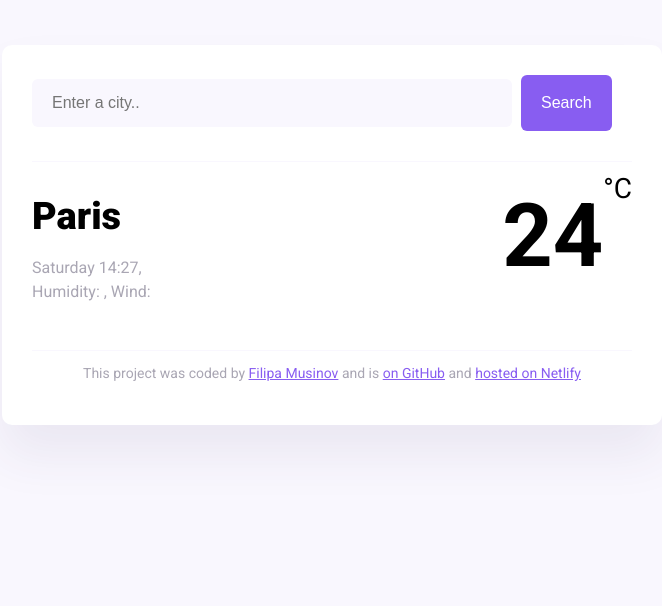
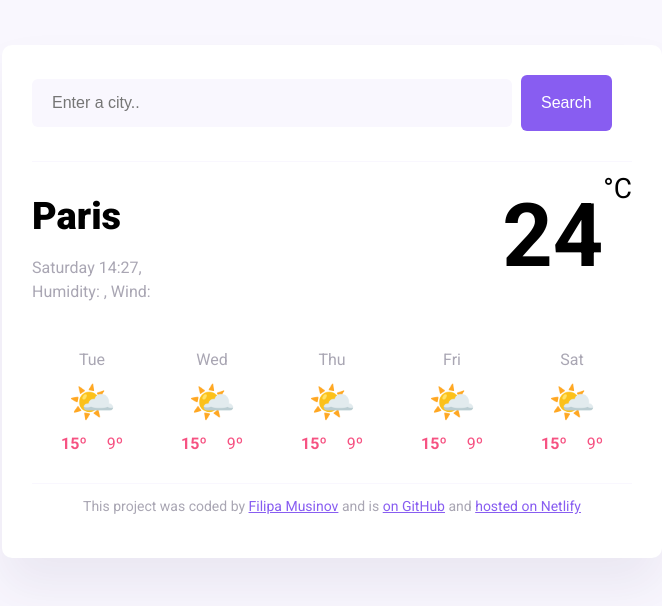
Before and after one commit to coffeelover12396/final-project, a plain HTML site: page index.html in a window 1280 px wide. Shown: the whole page, without its empty margins (308-970 px from the left). Drawn offline with nearby package versions, Linux system fonts and the light colour scheme.

Commit message:
updated html and css to add forecast

```diff
--- a/index.html
+++ b/index.html
@@ -45,6 +45,58 @@
             ><span class="current-temperature-unit">°C</span>
           </div>
         </div>
+        <div class="weather-forecast">
+          <div class="weather-forecast-day">
+            <div class="weather-forecast-date">Tue</div>
+            <div class="weather-forecast-icon">🌤️</div>
+            <div class="weather-forecast-temperatures">
+              <div class="weather-forecast-temperature">
+                <strong>15º</strong>
+              </div>
+              <div class="weather-forecast-temperature">9º</div>
+            </div>
+          </div>
+          <div class="weather-forecast-day">
+            <div class="weather-forecast-date">Wed</div>
+            <div class="weather-forecast-icon">🌤️</div>
+            <div class="weather-forecast-temperatures">
+              <div class="weather-forecast-temperature">
+                <strong>15º</strong>
+              </div>
+              <div class="weather-forecast-temperature">9º</div>
+            </div>
+          </div>
+          <div class="weather-forecast-day">
+            <div class="weather-forecast-date">Thu</div>
+            <div class="weather-forecast-icon">🌤️</div>
+            <div class="weather-forecast-temperatures">
+              <div class="weather-forecast-temperature">
+                <strong>15º</strong>
+              </div>
+              <div class="weather-forecast-temperature">9º</div>
+            </div>
+          </div>
+          <div class="weather-forecast-day">
+            <div class="weather-forecast-date">Fri</div>
+            <div class="weather-forecast-icon">🌤️</div>
+            <div class="weather-forecast-temperatures">
+              <div class="weather-forecast-temperature">
+                <strong>15º</strong>
+              </div>
+              <div class="weather-forecast-temperature">9º</div>
+            </div>
+          </div>
+          <div class="weather-forecast-day">
+            <div class="weather-forecast-date">Sat</div>
+            <div class="weather-forecast-icon">🌤️</div>
+            <div class="weather-forecast-temperatures">
+              <div class="weather-forecast-temperature">
+                <strong>15º</strong>
+              </div>
+              <div class="weather-forecast-temperature">9º</div>
+            </div>
+          </div>
+        </div>
       </main>
       <footer>
         <p>
--- a/src/style.css
+++ b/src/style.css
@@ -94,7 +94,34 @@ main {
   top: -20px;
   display: inline-block;
 }
+.weather-forecast {
+  display: flex;
+  justify-content: space-around;
+  margin-top: 30px;
+}
 
+.weather-forecast-date {
+  text-align: center;
+  color: rgba(39, 33, 66, 0.4);
+  font-size: 16px;
+  line-height: 20px;
+  margin-bottom: 10px;
+}
+.weather-forecast-icon {
+  font-size: 38px;
+  text-align: center;
+}
+.weather-forecast-temperatures {
+  text-align: center;
+  color: #f65282;
+  margin-top: 10px;
+  display: flex;
+  justify-content: center;
+}
+
+.weather-forecast-temperature {
+  padding: 0 10px;
+}
 footer {
   border-top: 1px solid #f9f7fe;
   text-align: center;
```
